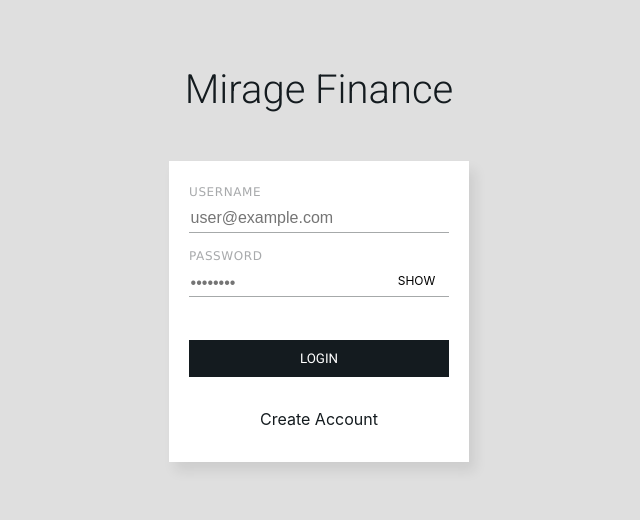
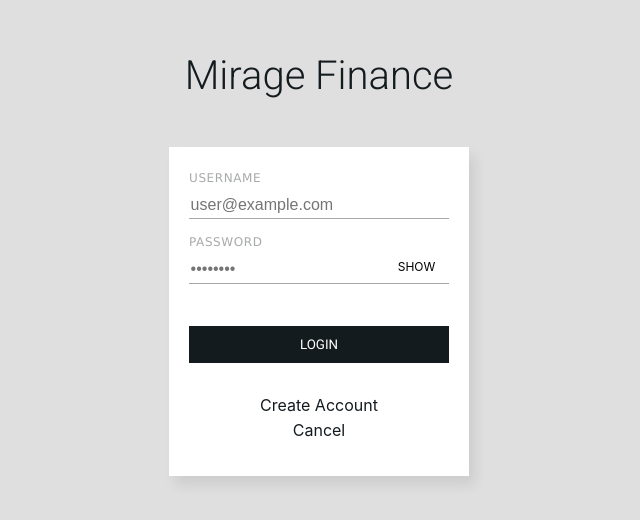
Before and after one commit to SerBABA/Mirage-Finance, a React (Create React App) app in the folder frontend-main/: page /login in a window 1280 px wide. Shown: the part 136-656 px from the top of the page, without its empty margins (321-961 px from the left). Built offline with nearby package versions, Linux system fonts and the light colour scheme; no server answers.

Commit message:
Small tweaks (see details below)
- Updated login --> register button for the landing page
- Changed the styled component names for the login page.
- Added a cancel link for the login and register pages.

```diff
--- a/frontend-main/src/views/landing/Navbar/index.tsx
+++ b/frontend-main/src/views/landing/Navbar/index.tsx
@@ -33,7 +33,7 @@ export default function Navbar() {
         <Na.Navbar>
           <Na.Logo>Mirage Finance</Na.Logo>
           <Na.Links>
-            <Na.LiLink to="/login">Login</Na.LiLink>
+            <Na.LiLink to="/register">Register</Na.LiLink>
           </Na.Links>
         </Na.Navbar>
       </Na.NavbarWrapper>
--- a/frontend-main/src/views/login/index.tsx
+++ b/frontend-main/src/views/login/index.tsx
@@ -9,8 +9,8 @@ import {
   Submit,
   ShowPassword,
   PasswordWrap,
-  Register,
-  RegisterWrap,
+  OtherLink,
+  LinksWrapper,
 } from "./login.elements";
 import { FormError } from "components/Forms/forms.elements";
 import { MyField } from "components/Forms";
@@ -97,9 +97,10 @@ const LoginForm: React.FC<RouteComponentProps> = ({ history }) => {
             <Submit type="submit" disabled={isSubmitting}>
               LOGIN
             </Submit>
-            <RegisterWrap>
-              <Register to="/register">Create Account</Register>
-            </RegisterWrap>
+            <LinksWrapper>
+              <OtherLink to="/register">Create Account</OtherLink>
+              <OtherLink to="/">Cancel</OtherLink>
+            </LinksWrapper>
           </Form>
         </FormWrapper>
       )}
--- a/frontend-main/src/views/login/login.elements.tsx
+++ b/frontend-main/src/views/login/login.elements.tsx
@@ -101,20 +101,21 @@ export const Submit = styled.button`
   }
 `;
 
-export const RegisterWrap = styled.div`
+export const LinksWrapper = styled.div`
   width: 100%;
   display: flex;
+  flex-direction: column;
   justify-content: center;
   align-items: center;
   padding: 0.5em 0;
   margin: 1.5em 0 auto;
 `;
 
-export const Register = styled(Link)`
+export const OtherLink = styled(Link)`
   text-decoration: none;
   color: #141b1f;
   border-bottom: 1px transparent solid;
-
+  margin-bottom: 0.2em;
   transition: all 150ms ease-in-out;
 
   &:hover {
--- a/frontend-main/src/views/register/index.tsx
+++ b/frontend-main/src/views/register/index.tsx
@@ -120,6 +120,7 @@ const RegisterForm: React.FC<RouteComponentProps> = ({ history }) => {
             </Submit>
             <RegisterWrap>
               <RegisterLink to="/login">Have an account?</RegisterLink>
+              <RegisterLink to="/">Cancel</RegisterLink>
             </RegisterWrap>
           </Form>
         </FormWrapper>
--- a/frontend-main/src/views/register/register.elements.tsx
+++ b/frontend-main/src/views/register/register.elements.tsx
@@ -104,6 +104,7 @@ export const Submit = styled.button`
 export const RegisterWrap = styled.div`
   width: 100%;
   display: flex;
+  flex-direction: column;
   justify-content: center;
   align-items: center;
   padding: 0.5em 0;
@@ -114,7 +115,7 @@ export const RegisterLink = styled(Link)`
   text-decoration: none;
   color: #141b1f;
   border-bottom: 1px transparent solid;
-
+  margin-bottom: 0.2em;
   transition: all 150ms ease-in-out;
 
   &:hover {
```
